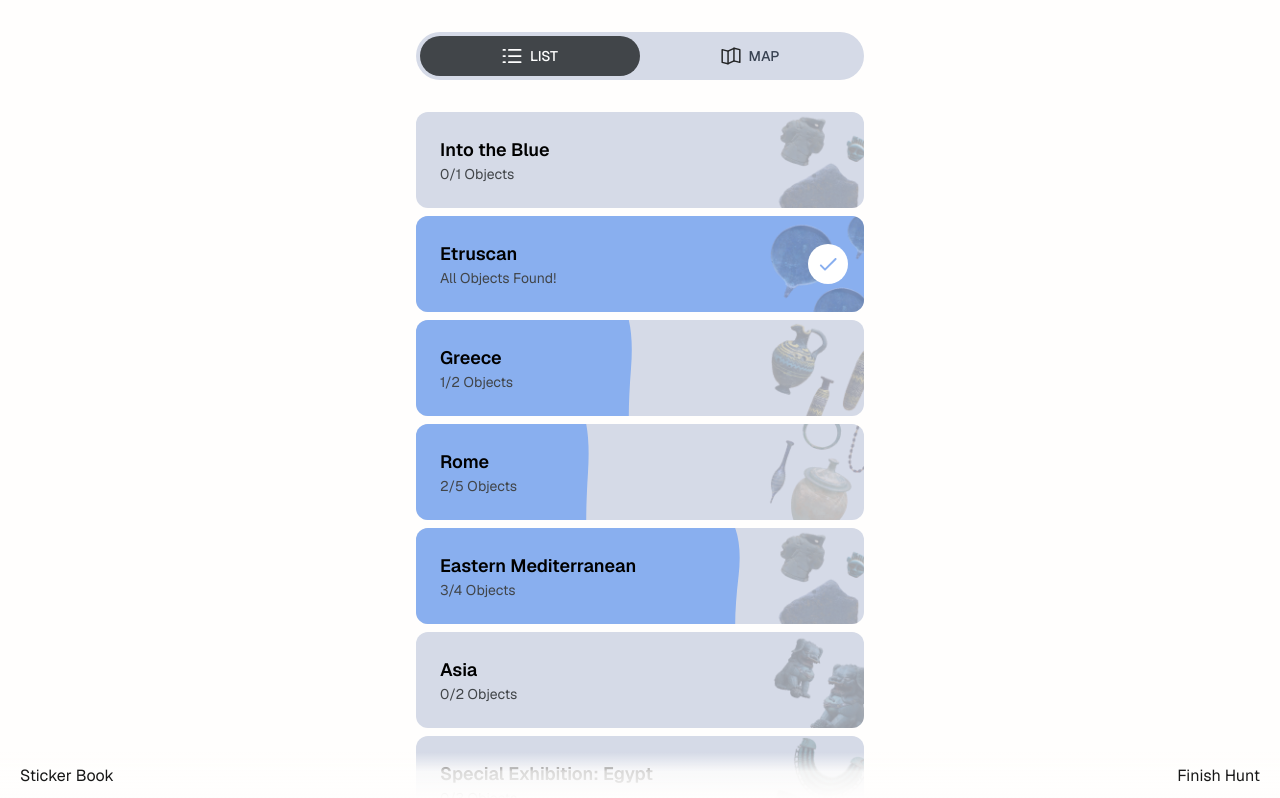
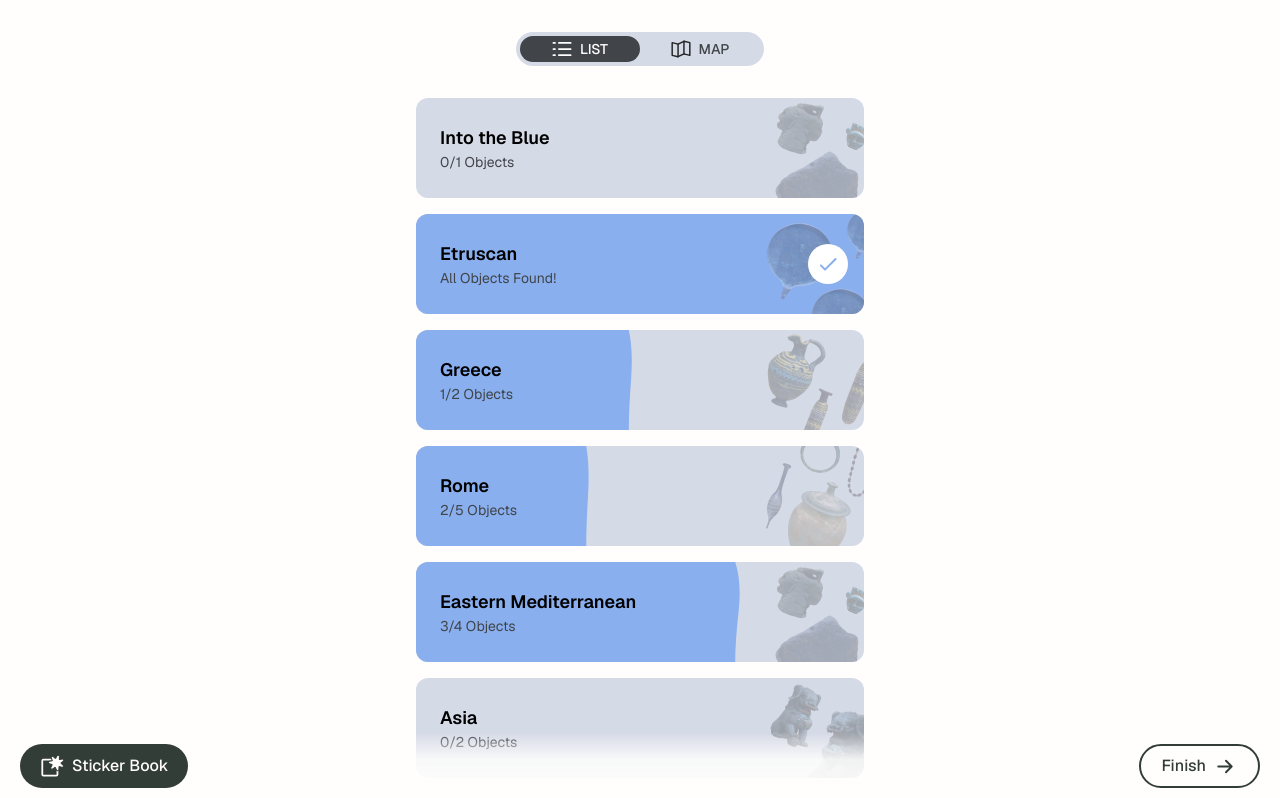
Before and after one commit to PennSpark/into-the-blue, a Next.js app: page / in a window 1280 px wide. Shown: the top 798 px of the page. Built offline with nearby package versions, Linux system fonts and the light colour scheme.

Commit message:
added buttons to homepage for ending flow

```diff
--- a/src/app/exhibit/[id]/ExhibitClient.js
+++ b/src/app/exhibit/[id]/ExhibitClient.js
@@ -243,19 +243,18 @@ export default function ExhibitClient({ exhibit, id }) {
 						</div>
 
 						{/* Bottom "Stickerbook" button */}
-						<div
-							className="fixed bottom-0 left-0 right-0 p-4"
-							href="/stickerbook"
+						<div className="fixed bottom-0 w-full px-5 py-3 flex justify-between z-40"
+							style={{
+							background:
+								"linear-gradient(to bottom, rgba(254,252,247,0) 0%, rgba(255,254,253,0.85) 40.5%, #FFFEFD 100%)",
+							}}
 						>
-							<div className="max-w-xl mx-auto flex justify-end">
-								<Link href="/stickerbook">
-									<img
-										src="/icons/stickerbook-button.svg"
-										alt="Stickerbook"
-										className="cursor-pointer hover:opacity-75 focus:saturate-150 transition-all ease-in duration-300"
-									/>
-								</Link>
+							<Link href="/stickerboard">
+							<div className="flex items-center bg-green text-warm-white w-fit h-[44px] gap-[6px] px-[20px] rounded-full">
+								<img src="/icons/stickerbook.svg" alt="Sticker Book" className="w-[26px] h-[25px]" />
+								<p className="font-medium text-base">Sticker Book</p>
 							</div>
+							</Link>
 						</div>
 					</div>
 				</main>
--- a/src/app/page.tsx
+++ b/src/app/page.tsx
@@ -115,14 +115,16 @@ export default function Home() {
               "linear-gradient(to bottom, rgba(254,252,247,0) 0%, rgba(255,254,253,0.85) 40.5%, #FFFEFD 100%)",
           }}
         >
-          <Link href="/sticker-book">
-            <div>
-              Sticker Book
+          <Link href="/stickerboard">
+            <div className="flex items-center bg-green text-warm-white w-fit h-[44px] gap-[6px] px-[20px] rounded-full">
+              <img src="/icons/stickerbook.svg" alt="Sticker Book" className="w-[26px] h-[25px]" />
+              <p className="font-medium text-base">Sticker Book</p>
             </div>
           </Link>
           <Link href="/finish">
-            <div>
-              Finish Hunt
+            <div className="flex items-center text-green border-2 border-green w-fit h-[44px] gap-[6px] px-[20px] rounded-full">
+            <p className="font-medium text-base">Finish</p>
+            <img src="/icons/arrow.svg" alt="Finish Hunt" className="w-[26px] h-[25px]" />
             </div>
           </Link>
         </div>
--- a/src/components/RegionList.tsx
+++ b/src/components/RegionList.tsx
@@ -23,7 +23,7 @@ const RegionList: React.FC<RegionListProps> = ({ regions }) => {
   };
 
   return (
-    <div className="w-full max-w-md flex flex-col gap-2">
+    <div className="w-full max-w-md flex flex-col gap-[16px] pb-[16px]">
       {regions.map((region, index) => {
         const completionPercentage =
           region.totalObjects > 0
@@ -35,7 +35,7 @@ const RegionList: React.FC<RegionListProps> = ({ regions }) => {
         return (
           <div
             key={index}
-            className="rounded-xl flex items-center justify-between cursor-pointer relative h-24 overflow-hidden bg-blue3 black"
+            className="rounded-xl flex items-center justify-between cursor-pointer relative h-[100px] overflow-hidden bg-blue3 black"
             onClick={() => handleRegionClick(region.path)}
           >
             {/* Progress bar */}
--- a/src/components/TabNavigation.tsx
+++ b/src/components/TabNavigation.tsx
@@ -20,12 +20,16 @@ const TabNavigation: React.FC<TabNavigationProps> = ({ activeTab, onTabChange })
     const targetRef = activeTab === 'list' ? listBtnRef.current : mapBtnRef.current;
     if (!targetRef) return;
 
-    sliderRef.current.style.width = `${targetRef.offsetWidth}px`;
-    sliderRef.current.style.transform = `translateX(${activeTab === 'list' ? 0 : targetRef.offsetLeft}px)`;
+    const buttonWidth = targetRef.offsetWidth;
+    // Calculate the position relative to the first button
+    const position = activeTab === 'list' ? 0 : buttonWidth;
+
+    sliderRef.current.style.width = `${buttonWidth}px`;
+    sliderRef.current.style.transform = `translateX(${position}px)`;
   }, [activeTab]);
 
   return (
-    <div className="w-full max-w-md p-1 gray1 bg-blue3 rounded-[28px] flex relative">
+    <div className="w-[248px] h-[34px] max-w-md p-1 gray1 bg-blue3 rounded-[28px] flex relative">
       {/* Animated slider */}
       <div
         ref={sliderRef}
@@ -36,7 +40,7 @@ const TabNavigation: React.FC<TabNavigationProps> = ({ activeTab, onTabChange })
       <button
         ref={listBtnRef}
         className={`flex-1 py-2.5 px-4 text-center font-medium text-sm flex items-center justify-center gap-2 rounded-[24px] z-10 relative ${
-          activeTab === 'list' ? 'text-white' : 'text-gray-700'
+          activeTab === 'list' ? 'text-warm-white' : 'text-gray1'
         }`}
         onClick={() => onTabChange('list')}
       >
@@ -54,7 +58,7 @@ const TabNavigation: React.FC<TabNavigationProps> = ({ activeTab, onTabChange })
       <button
         ref={mapBtnRef}
         className={`flex-1 py-2.5 px-4 text-center font-medium text-sm flex items-center justify-center gap-2 rounded-[24px] z-10 relative ${
-          activeTab === 'map' ? 'text-white' : 'text-gray-700'
+          activeTab === 'map' ? 'text-warm-white' : 'text-gray1'
         }`}
         onClick={() => onTabChange('map')}
       >
```
Also changed, not shown: public/icons/arrow.svg (added), public/icons/stickerbook.svg (added).
